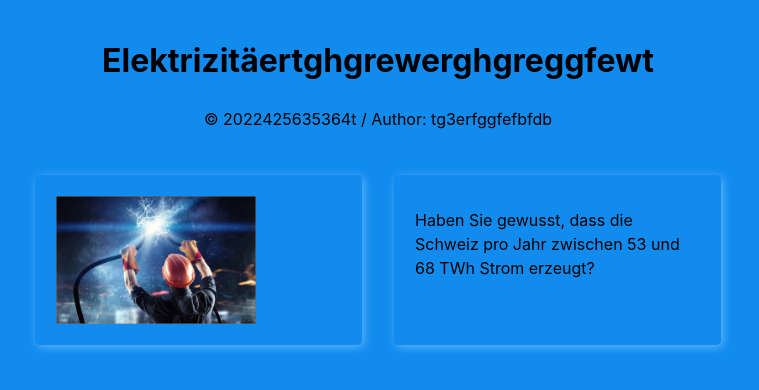
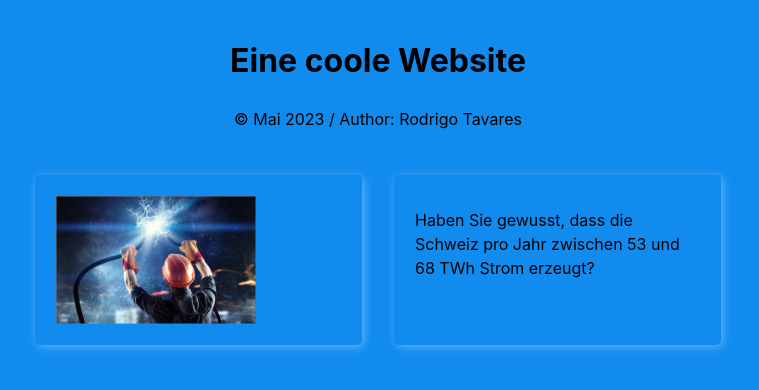
Before and after one commit to kvobbw/ElectricPower, a plain HTML site: page index.html in a window 1280 px wide. Shown: the whole page, without its empty margins (262-1021 px from the left). Drawn offline with Linux system fonts and the light colour scheme.

Commit message:
changed html content

```diff
--- a/index.html
+++ b/index.html
@@ -2,7 +2,7 @@
 <html>
 
 <head>
-	<title>Elsdvweg3egrg3gektrizität</title>
+	<title>Electricpower</title>
 	<meta http-equiv="Content-Type" content="text/html; charset=UTF-8" />
    <link rel="stylesheet" href="css/mvp.css">
 </head>
@@ -10,12 +10,12 @@
 <body>
    <main>
       <header>
-         <h1>Elektrizitäertghgrewerghgreggfewt</h2>
-         <p>© 2022425635364t / Author: tg3erfggfefbfdb</p>
+         <h1>Eine coole Website</h2>
+         <p>© Mai 2023 / Author: Rodrigo Tavares</p>
       </header>
       <section>
       <aside>
-         <img src="images/power.png" width="200" alt="electric power">
+         <img src="images/power.png" width="200" alt="electricpower-image">
       </aside>
       <aside>
          <p>Haben Sie gewusst, dass die Schweiz pro Jahr zwischen 53 und 68 TWh Strom erzeugt?</p>
```
